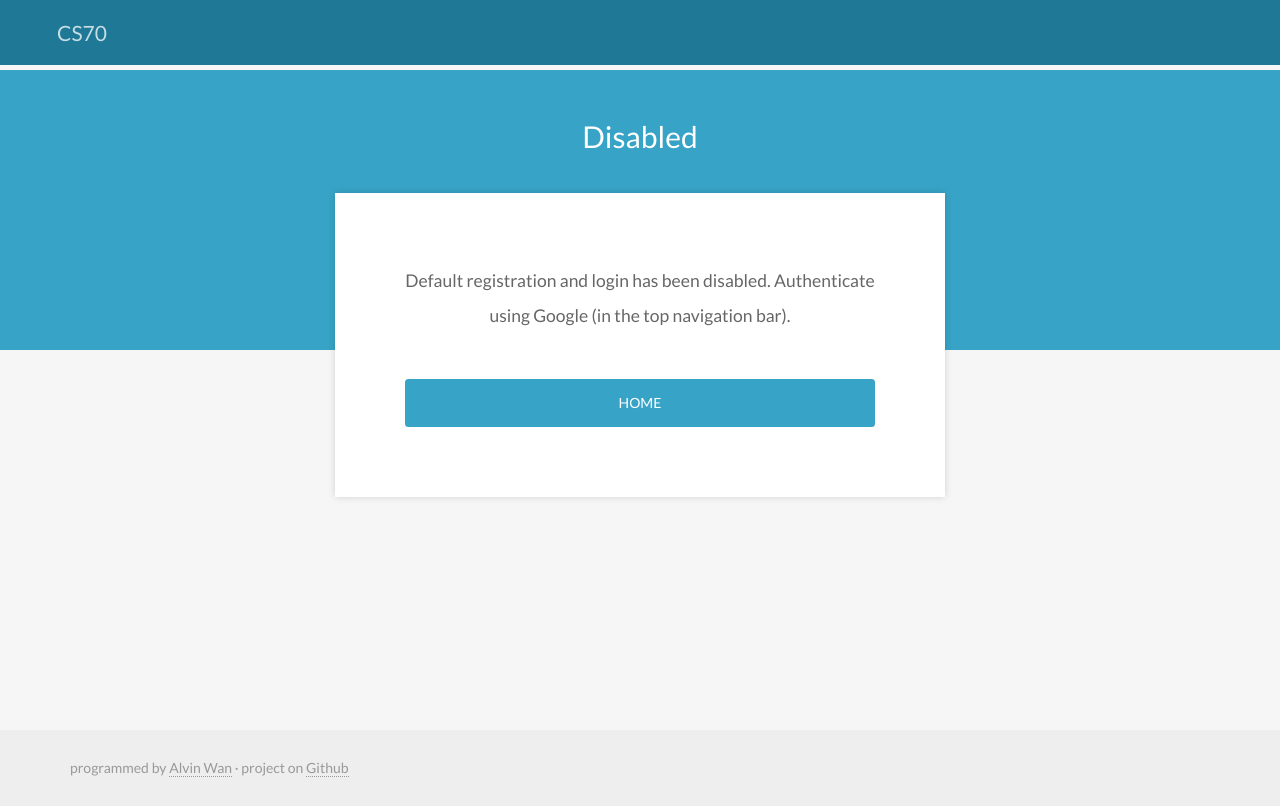
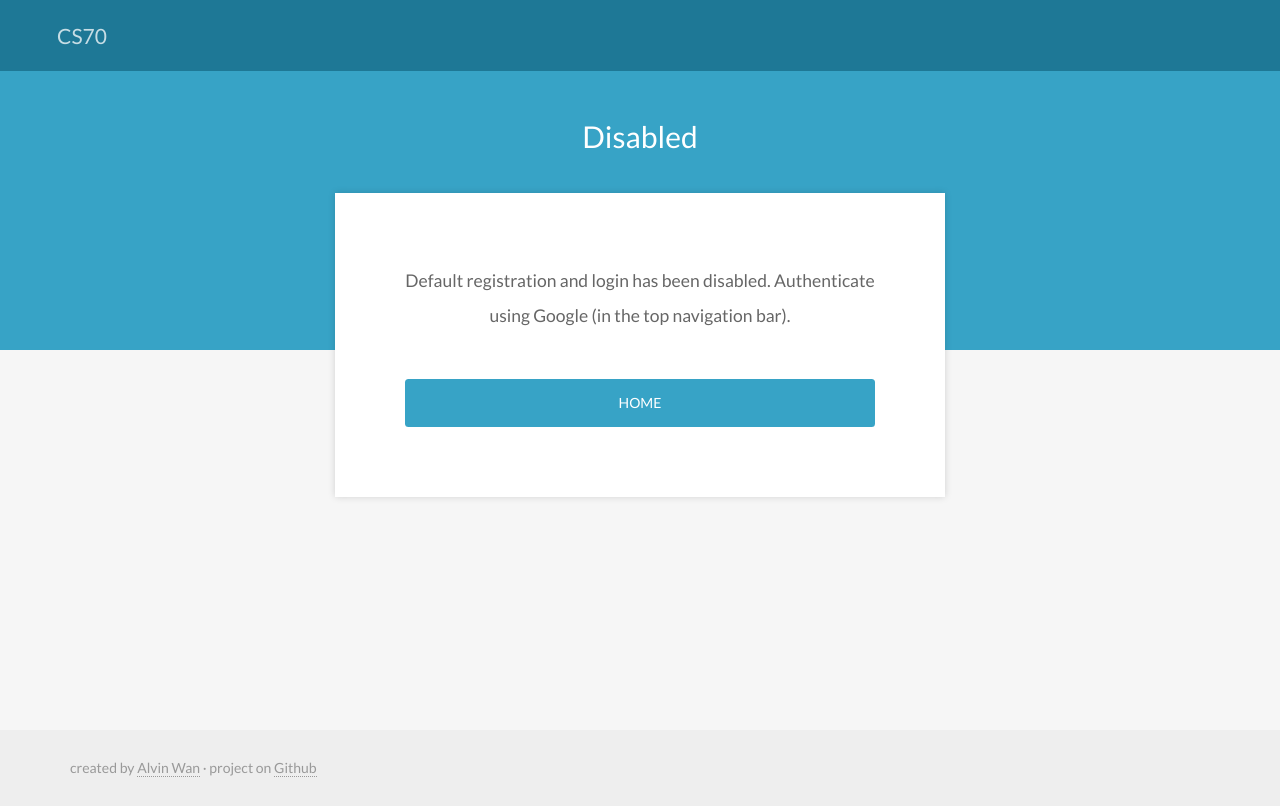
Before and after one commit to alvinwan/quupod, a Flask app: page /login in a window 1280 px wide. Run offline with Flask 2, Linux system fonts and the light colour scheme; data comes from the database, SQL or seed files in the repository; some libraries are stand-ins or nearby versions.

Commit message:
fixed h1 margin

```diff
--- a/queue/static/style.css
+++ b/queue/static/style.css
@@ -42,6 +42,7 @@ header {
     padding:1em 2em;
     color:rgba(255,255,255,0.75);
     font-size:1.5em;
+    margin: 0.15em 0;
   }
   .name span {
     font-weight:300;
--- a/queue/templates/base.html
+++ b/queue/templates/base.html
@@ -135,7 +135,7 @@
       {% endif %}
     {% endif %}
     <footer class="authorship col-md-12 col-xs-12">
-      <p class="col-md-12 author">programmed by <a href="http://alvinwan.com">Alvin Wan</a> &middot; project on <a href="http://github.com/CS70/ohquu">Github</a></p>
+      <p class="col-md-12 author">created by <a href="http://alvinwan.com">Alvin Wan</a> &middot; project on <a href="http://github.com/CS70/ohquu">Github</a></p>
     </footer>
   </body>
 </html>
```
